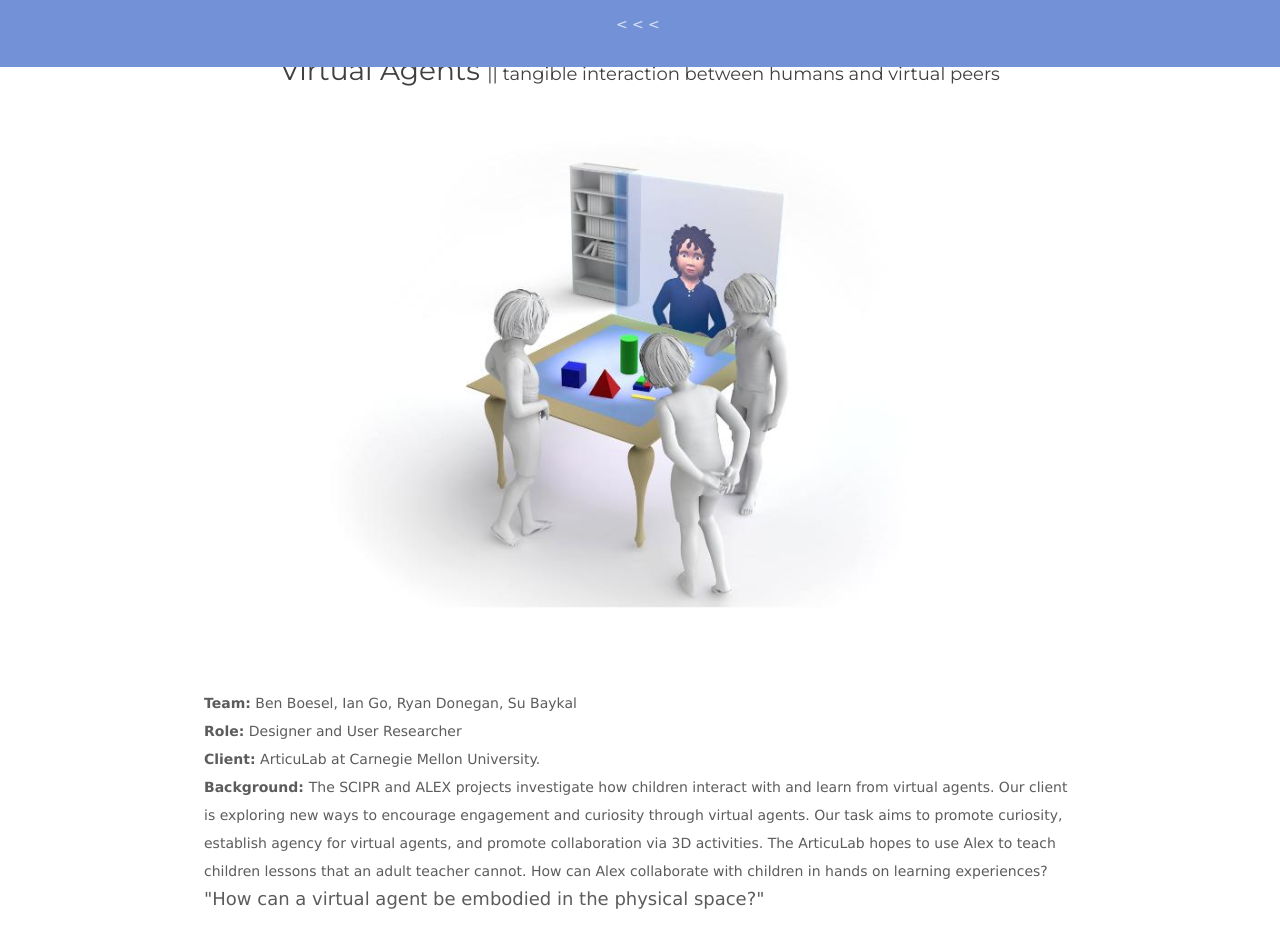
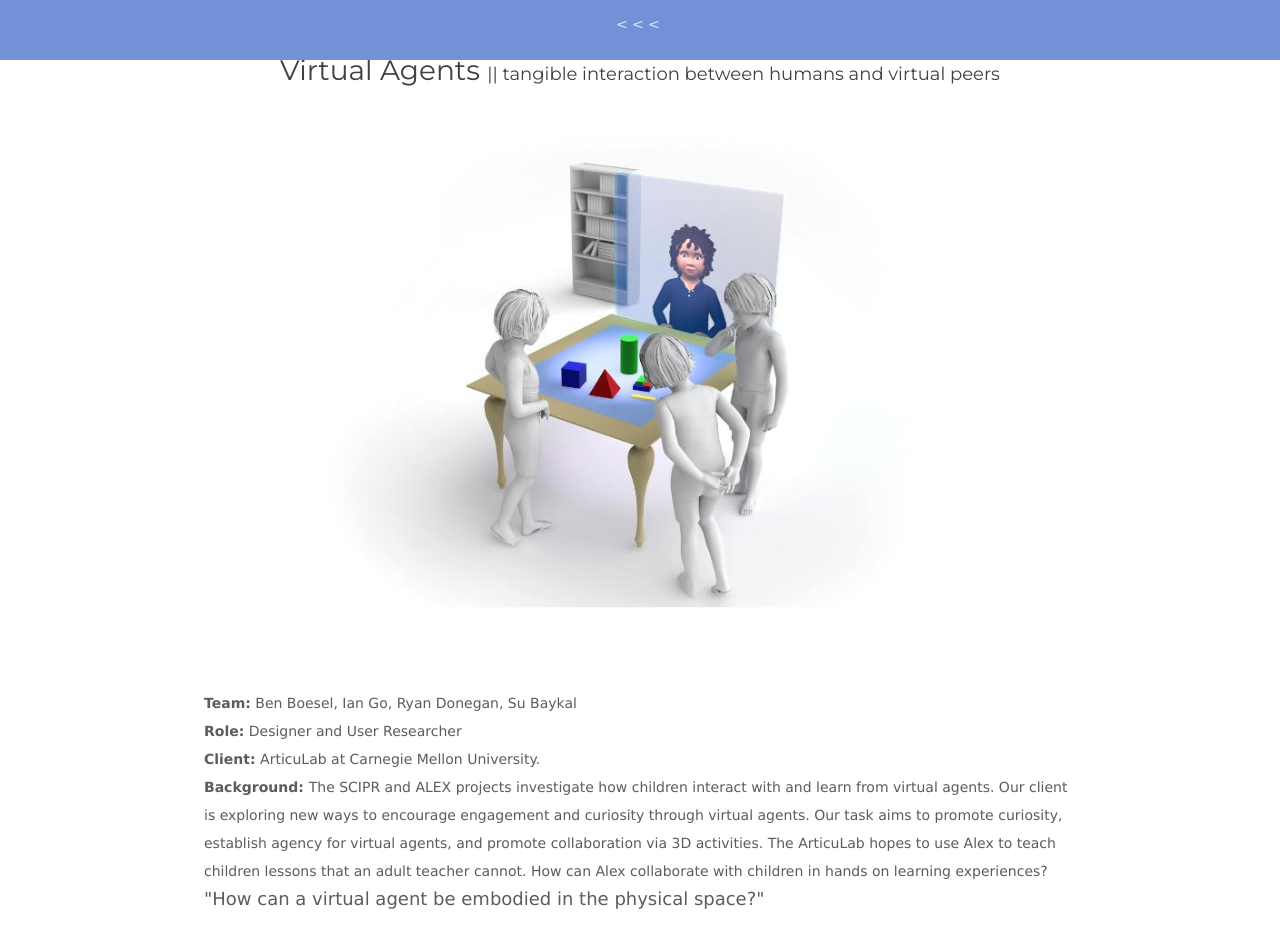
Before and after one commit to gaosams/gaosams.github.io, a Jekyll site: the page built from virtualAgents.html, in a window 1280 px wide and 1400 px high. Shown: the top 952 px of the window. Built offline with Jekyll 4.4.1, drawn with Linux system fonts in a browser that asks for light colours; nearby versions of some CDN libraries; some web fonts are replaced.

Commit message:
navbar update

```diff
--- a/css/project.css
+++ b/css/project.css
@@ -11,7 +11,6 @@
 
 .navbarColor {
 	text-align: center;
-	padding-bottom: 7px;
   font-size: 14px;
   letter-spacing: .3em;
 }
--- a/virtualAgents.html
+++ b/virtualAgents.html
@@ -83,7 +83,7 @@ title: Virtual Agents - Sam Gao
 				<div id="carousel-example-generic" class="carousel slide" data-ride="carousel" data-interval="false">
 
 				  <!-- Wrapper for slides -->
-				  <div class="carousel-inner">
+				  <div id="carousel-1" class="carousel-inner">
 				    <div class="item active">
 				      <img src="img/virtualAgents/research1.jpg" alt="image-summary-of-all-research">
 				      <!-- <div class="carousel-caption">
@@ -134,7 +134,7 @@ title: Virtual Agents - Sam Gao
 				<div id="carousel-example-generic" class="carousel slide" data-ride="carousel" data-interval="false">
 
 				  <!-- Wrapper for slides -->
-				  <div class="carousel-inner">
+				  <div id="carousel-2" class="carousel-inner">
 				    <div class="item active">
 				      <img src="img/virtualAgents/lofi1.png" alt="image-summary-of-all-research">
 				    </div>
@@ -191,7 +191,7 @@ title: Virtual Agents - Sam Gao
 				<div id="carousel-example-generic" class="carousel slide" data-ride="carousel" data-interval="false">
 
 				  <!-- Wrapper for slides -->
-				  <div class="carousel-inner">
+				  <div id="carousel-3" class="carousel-inner">
 				    <div class="item active">
 				      <img src="img/virtualAgents/research1.jpg" alt="image-summary-of-all-research">
 				      <!-- <div class="carousel-caption">
```
